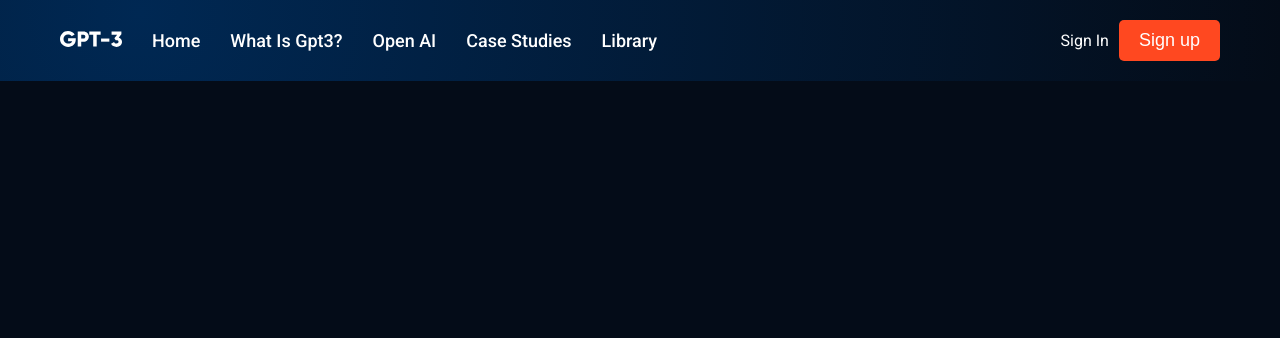
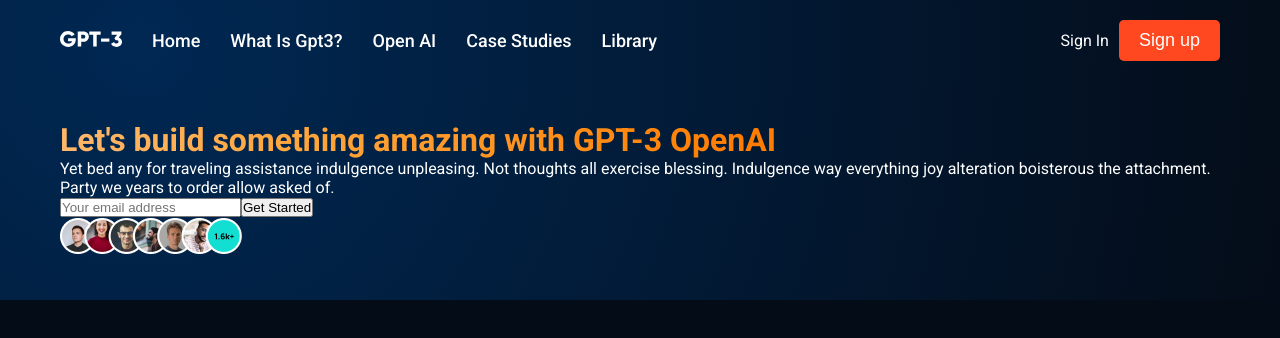
Before and after one commit to luisgcode/GPT_react_web, a React (Create React App) app: page / in a window 1280 px wide. Shown: the top 338 px of the page. Built offline with nearby package versions, Linux system fonts and the light colour scheme.

Commit message:
Starting hero section

```diff
--- a/src/App.css
+++ b/src/App.css
@@ -13,6 +13,7 @@ body {
   font-family: "Roboto", sans-serif;
   font-style: normal;
   font-size: 1.6rem;
+  color: white;
   background: var(--color-bg);
 }
 
@@ -58,6 +59,8 @@ img[alt=""] {
   outline: 0.5rem solid blue;
 }
 
+/* PreMade styles */
+
 .gradient__bg {
   /* ff 3.6+ */
   background: -moz-radial-gradient(
@@ -96,8 +99,14 @@ img[alt=""] {
 }
 
 .gradient__text {
-  background: var(--gradient-text);
-  background-clip: text;
+  background: #ffb76b;
+  background: linear-gradient(
+    to right,
+    #ffb76b 0%,
+    #ffa73d 20%,
+    #ff7c00 60%,
+    #ff7f04 100%
+  );
   -webkit-background-clip: text;
   -webkit-text-fill-color: transparent;
 }
--- a/src/components/navbar/navbar.css
+++ b/src/components/navbar/navbar.css
@@ -42,7 +42,6 @@
   gap: 1rem;
 
   p {
-    color: white;
     cursor: pointer;
   }
 
@@ -82,7 +81,7 @@
   position: absolute;
   top: 40px;
   right: 0;
-  color: white;
+
   font-weight: 500;
   margin-top: 1rem;
   min-width: 210px;
--- a/src/containers/header/Header.js
+++ b/src/containers/header/Header.js
@@ -1,9 +1,31 @@
 import React from "react";
 
 import "./header.css";
+import people from "../../assets/people.png";
 
 const Header = () => {
-  return <div></div>;
+  return (
+    <div className="header section__padding " id="home">
+      <div className="header-content">
+        <h1 className="gradient__text">
+          Let's build something amazing with GPT-3 OpenAI
+        </h1>
+        <p>
+          Yet bed any for traveling assistance indulgence unpleasing. Not
+          thoughts all exercise blessing. Indulgence way everything joy
+          alteration boisterous the attachment. Party we years to order allow
+          asked of.
+        </p>
+        <div className="header-content-input">
+          <input type="email" placeholder="Your email address" />
+          <button type="button">Get Started</button>
+        </div>
+        <div className="header-content-people">
+          <img src={people} alt="People image" />
+        </div>
+      </div>
+    </div>
+  );
 };
 
 export default Header;
```
